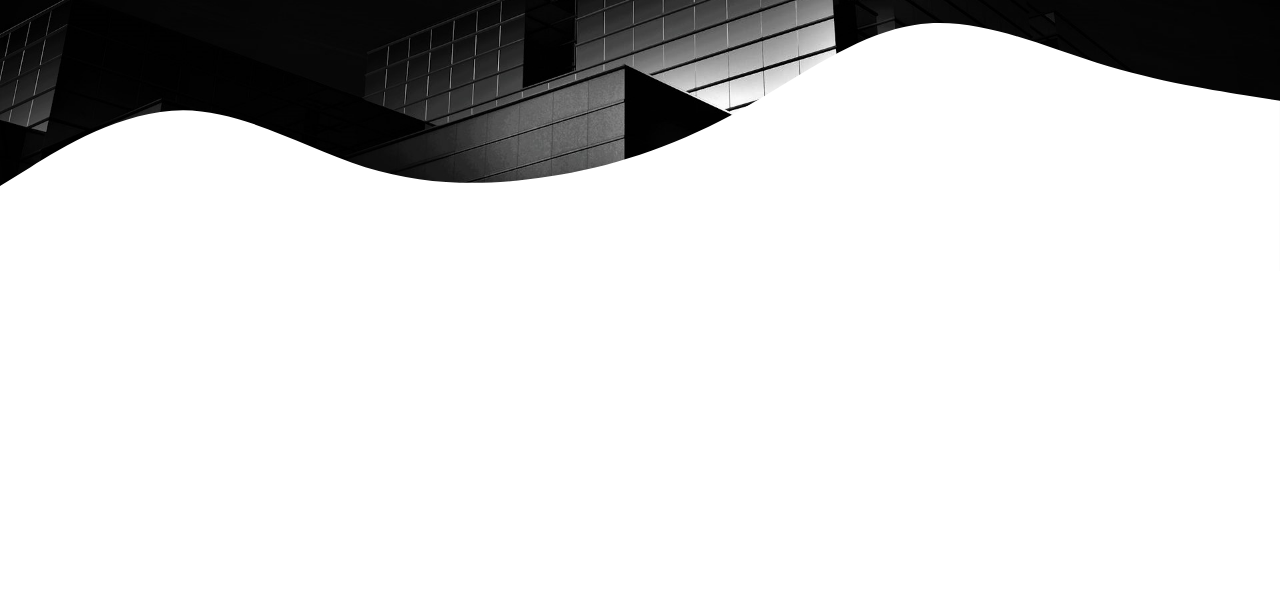
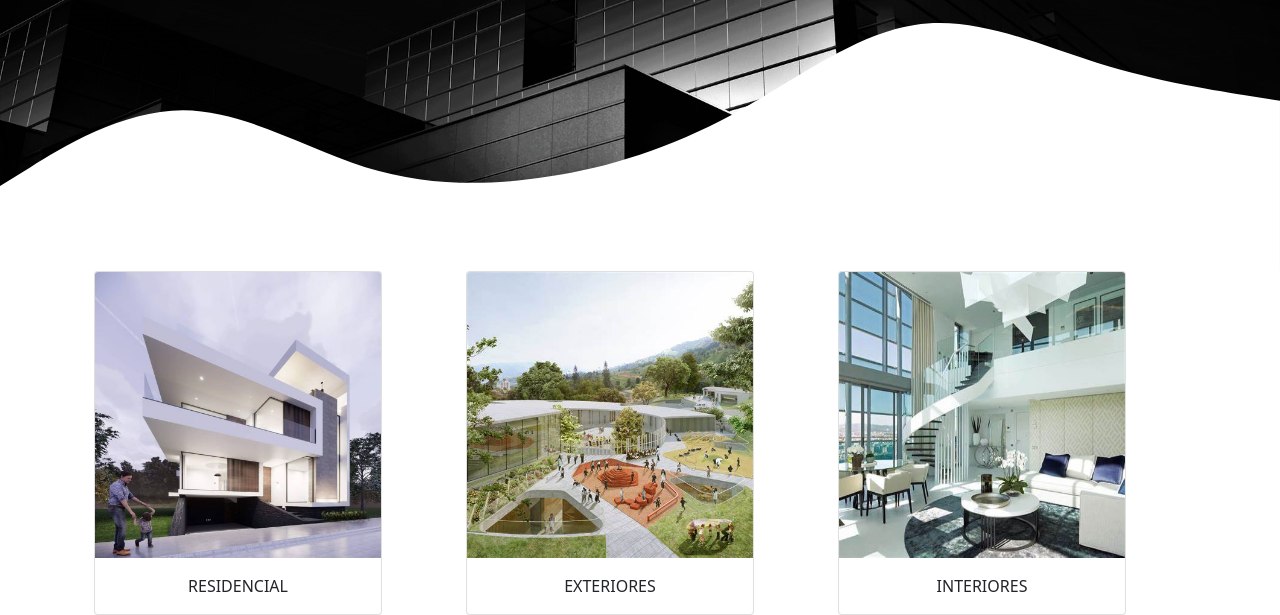
Before and after one commit to victoriavisin/PF-VISINTIN, a website: page index.html in a window 1280 px wide. Shown: the part 265-880 px from the top of the page. Before the commit the page ends 800 px from the top, so only its background shows below. Drawn offline with nearby package versions, Linux system fonts and the light colour scheme.

Commit message:
empiezo a trabajar en el main del index

```diff
--- a/index.html
+++ b/index.html
@@ -56,11 +56,44 @@
             </div>
         </div>
 
-        <div>
+        <div  class="wave">
             <svg xmlns="http://www.w3.org/2000/svg" viewBox="0 0 1440 320"><path fill="#ffffff" fill-opacity="1" d="M0,224L34.3,202.7C68.6,181,137,139,206,138.7C274.3,139,343,181,411,202.7C480,224,549,224,617,213.3C685.7,203,754,181,823,144C891.4,107,960,53,1029,42.7C1097.1,32,1166,64,1234,85.3C1302.9,107,1371,117,1406,122.7L1440,128L1440,320L1405.7,320C1371.4,320,1303,320,1234,320C1165.7,320,1097,320,1029,320C960,320,891,320,823,320C754.3,320,686,320,617,320C548.6,320,480,320,411,320C342.9,320,274,320,206,320C137.1,320,69,320,34,320L0,320Z"></path></svg>
         </div>
 
     </header>
+
+
+    <main class="container main">
+      <div class="container">
+        <div class="row">
+          <div class="col">
+            <div class="card" style="width: 18rem;">
+              <img src="./assets/images/residencial.jpg" class="card-img-top" alt="...">
+              <div class="card-body">
+                <p class="card-text">RESIDENCIAL</p>
+              </div>
+            </div>
+          </div>
+          <div class="col">
+            <div class="card" style="width: 18rem;">
+              <img src="./assets/images/exteriores.jpg" class="card-img-top" alt="...">
+              <div class="card-body">
+                <p class="card-text">EXTERIORES</p>
+              </div>
+            </div>
+          </div>
+          <div class="col">
+            <div class="card" style="width: 18rem;">
+              <img src="./assets/images/interiores.jpg" class="card-img-top" alt="...">
+              <div class="card-body">
+                <p class="card-text">INTERIORES</p>
+              </div>
+            </div>
+          </div>
+        </div>
+      </div>
+
+    </main>
 
 
 
--- a/scss/main.scss
+++ b/scss/main.scss
@@ -0,0 +1,13 @@
+main {
+    .row {
+        .col {
+            .card {
+                .card-body {
+                    .card-text {
+                        text-align: center;
+                    }
+                }
+            }
+        }
+    }
+}
```
Also changed, not shown: css/estilo.css.
